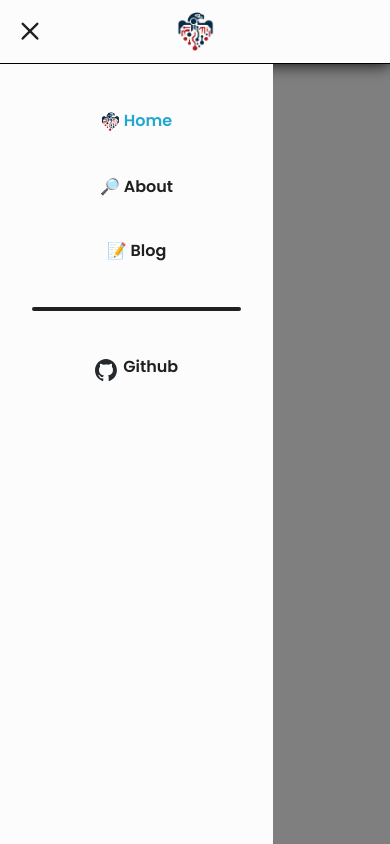
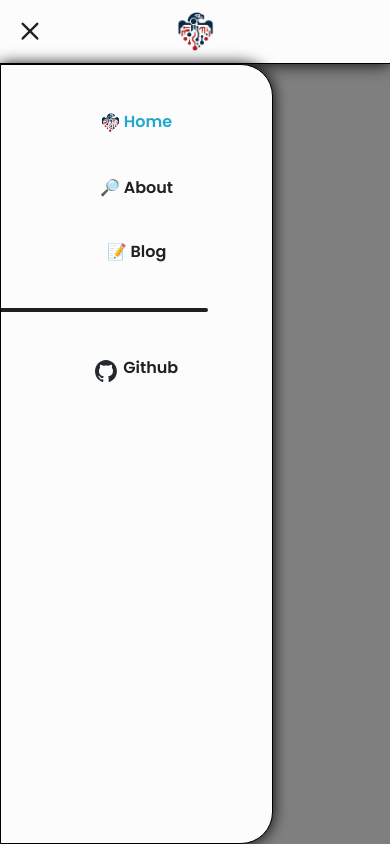
Before and after one commit to Eagletech-robotic/website, a React (Vite) app: page / in a window 390 px wide. Both pictures are taken after a click on the element 34 px from the left and 31 px from the top of the page. Built offline with nearby package versions, Linux system fonts and the light colour scheme.

Commit message:
Add transition + border-radius + small touches to menu

```diff
--- a/src/components/DesktopHeader/styles.ts
+++ b/src/components/DesktopHeader/styles.ts
@@ -3,7 +3,9 @@ import styled, { css } from 'styled-components'
 import {
     breakpoints,
     colors,
+    headerBorder,
     headerHeight,
+    headerShadow,
     hoverTransitionTimingFunction,
     mixin,
     zIndices,
@@ -22,8 +24,8 @@ export const StyledHeader = styled.div`
     gap: 1rem;
 
     background-color: ${colors.backgroundHeader};
-    box-shadow: 0px 1px 15px 0px;
-    border-bottom: 1px solid black;
+    box-shadow: ${headerShadow};
+    border-bottom: ${headerBorder};
     font-weight: 600;
 
     @media not (min-width: ${breakpoints.desktop}) {
--- a/src/components/MobileHeader/index.tsx
+++ b/src/components/MobileHeader/index.tsx
@@ -1,3 +1,4 @@
+import { CSSProperties } from 'styled-components'
 import { InlineLogo } from '../../styles/inlineLogo'
 import {
     ExternalLinkButton,
@@ -37,6 +38,10 @@ export function MobileHeader(): JSX.Element {
         setMenuVisible(false)
     }
 
+    const isVisibleStyle: CSSProperties = !menuVisible
+        ? { transform: 'translateX(-100%)', visibility: 'hidden' }
+        : {}
+
     return (
         <StyledHeader>
             <LogoLink to="/">
@@ -49,11 +54,10 @@ export function MobileHeader(): JSX.Element {
                 onClick={() => setMenuVisible(!menuVisible)}
             />
 
-            {menuVisible && (
             <>
-                    <OpaqueBackground />
+                <OpaqueBackground style={isVisibleStyle} />
 
-                    <Menu ref={refMenu}>
+                <Menu ref={refMenu} style={isVisibleStyle}>
                     <ButtonsContainer>
                         <NavLinkButton to="/" onClick={handleLinkClick}>
                             <InlineLogo /> Home
@@ -74,7 +78,6 @@ export function MobileHeader(): JSX.Element {
                     </ButtonsContainer>
                 </Menu>
             </>
-            )}
         </StyledHeader>
     )
 }
--- a/src/components/MobileHeader/styles.ts
+++ b/src/components/MobileHeader/styles.ts
@@ -1,7 +1,17 @@
 import { NavLink } from 'react-router-dom'
 import styled, { css } from 'styled-components'
-import { breakpoints, colors, headerHeight, mixin, zIndices } from '../../styles/commonStyles'
+import {
+    breakpoints,
+    colors,
+    headerBorder,
+    headerHeight,
+    headerShadow,
+    mixin,
+    zIndices,
+} from '../../styles/commonStyles'
 import BurgerIcon from './BurgerIcon'
+
+const menuPadding = '2rem'
 
 export const StyledHeader = styled.div`
     position: sticky;
@@ -72,25 +82,33 @@ export const OpaqueBackground = styled.div`
 export const Menu = styled.div`
     z-index: ${zIndices.menuMobile};
     position: fixed;
+    top: ${headerHeight.mobile};
     left: 0;
+
     width: 70vw;
     max-width: 30rem;
-    top: ${headerHeight.mobile};
-    height: 100%;
+    height: calc(100% - ${headerHeight.mobile});
+
+    border: ${headerBorder};
+    box-shadow: ${headerShadow};
+    border-radius: 0 2rem 2rem 0;
     background-color: ${colors.backgroundHeader};
+    transition: 0.3s cubic-bezier(0.33, 1, 0.67, 1);
 `
 
 export const ButtonsContainer = styled.div`
     display: flex;
     flex-direction: column;
     gap: 1rem;
-    padding: 2rem;
+    padding: ${menuPadding};
 `
 
 export const ButtonsSeparator = styled.div`
+    position: relative;
     border: 2px solid ${colors.text};
-    border-radius: 4px;
+    border-radius: 0 4px 4px 0;
     margin: 1rem 0;
+    left: -${menuPadding};
 `
 
 const buttonStyles = css`
--- a/src/styles/commonStyles.ts
+++ b/src/styles/commonStyles.ts
@@ -48,6 +48,9 @@ export const borderRadius = '12px'
 export const blogMaxWidth = '750px'
 
 export const hoverTransitionTimingFunction = 'cubic-bezier(0, 0.04, 0, 1.01)'
+
+export const headerShadow = '0px 0px 15px 0px black'
+export const headerBorder = `1px solid black`
 
 export const GlobalStyle = createGlobalStyle`
     body {
```
Lines whose indentation alone changed are shown as unchanged.
